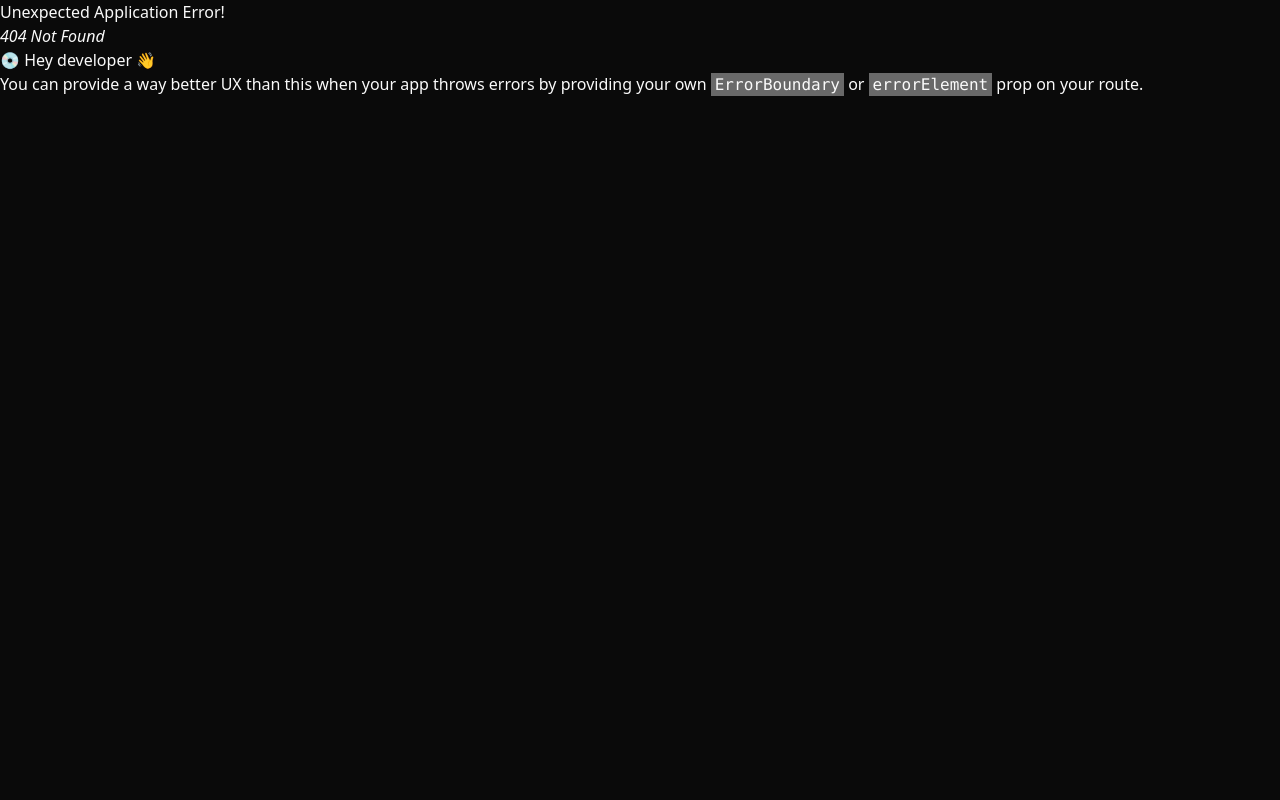
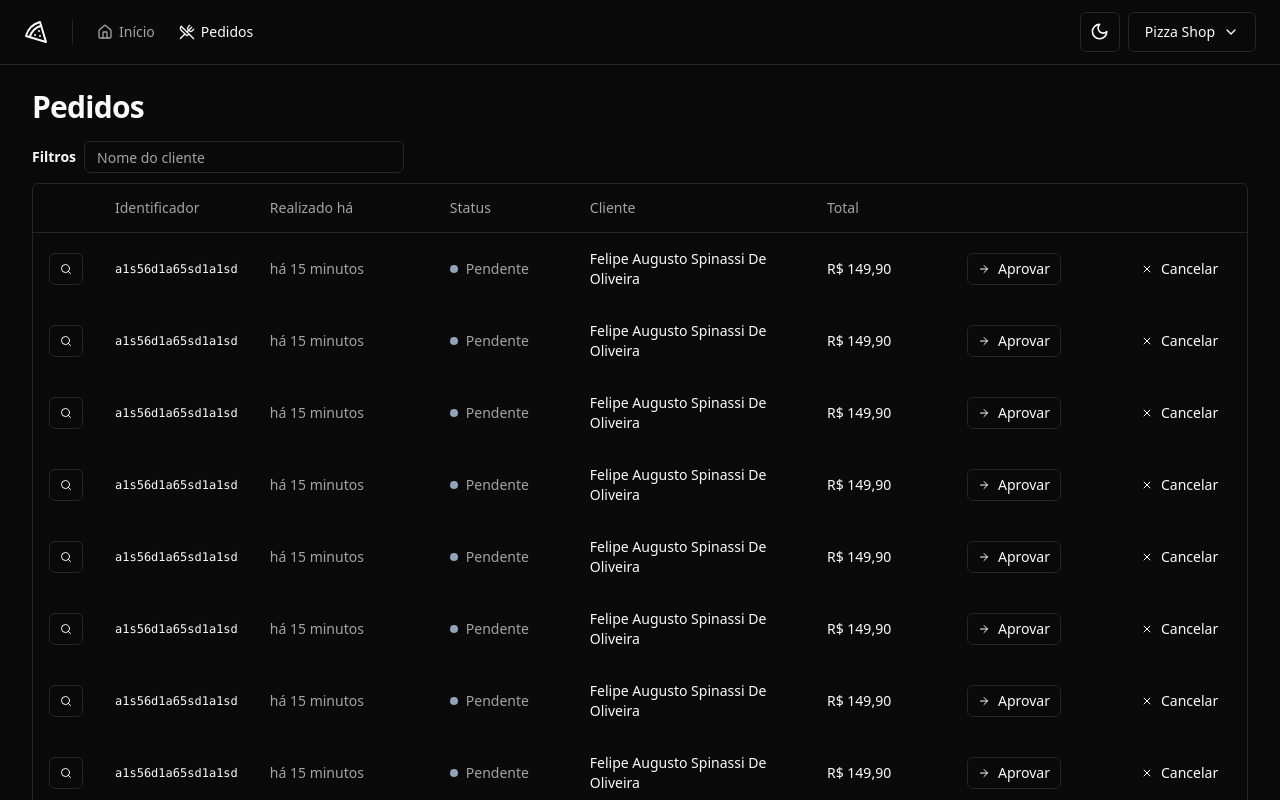
Before and after one commit to felipespinassi/pizzaShop, a React (Vite) app: page /orders in a window 1280 px wide. Before the commit this address had no page. Shown: the top 800 px of the page. Built offline with nearby package versions, Linux system fonts and the light colour scheme.

Commit message:
feat: add table and orders page

```diff
--- a/src/components/ui/button.tsx
+++ b/src/components/ui/button.tsx
@@ -1,8 +1,8 @@
-import * as React from "react"
-import { Slot } from "@radix-ui/react-slot"
-import { cva, type VariantProps } from "class-variance-authority"
+import * as React from "react";
+import { Slot } from "@radix-ui/react-slot";
+import { cva, type VariantProps } from "class-variance-authority";
 
-import { cn } from "@/lib/utils"
+import { cn } from "@/lib/utils";
 
 const buttonVariants = cva(
   "inline-flex items-center justify-center whitespace-nowrap rounded-md text-sm font-medium ring-offset-background transition-colors focus-visible:outline-none focus-visible:ring-2 focus-visible:ring-ring focus-visible:ring-offset-2 disabled:pointer-events-none disabled:opacity-50",
@@ -22,6 +22,7 @@
       size: {
         default: "h-10 px-4 py-2",
         sm: "h-9 rounded-md px-3",
+        xs: "h-8 px-2.5 ",
         lg: "h-11 rounded-md px-8",
         icon: "h-10 w-10",
       },
@@ -31,26 +32,26 @@
       size: "default",
     },
   }
-)
+);
 
 export interface ButtonProps
   extends React.ButtonHTMLAttributes<HTMLButtonElement>,
     VariantProps<typeof buttonVariants> {
-  asChild?: boolean
+  asChild?: boolean;
 }
 
 const Button = React.forwardRef<HTMLButtonElement, ButtonProps>(
   ({ className, variant, size, asChild = false, ...props }, ref) => {
-    const Comp = asChild ? Slot : "button"
+    const Comp = asChild ? Slot : "button";
     return (
       <Comp
         className={cn(buttonVariants({ variant, size, className }))}
         ref={ref}
         {...props}
       />
-    )
+    );
   }
-)
-Button.displayName = "Button"
+);
+Button.displayName = "Button";
 
-export { Button, buttonVariants }
+export { Button, buttonVariants };
--- /dev/null
+++ b/src/components/ui/table.tsx
@@ -0,0 +1,117 @@
+import * as React from "react"
+
+import { cn } from "@/lib/utils"
+
+const Table = React.forwardRef<
+  HTMLTableElement,
+  React.HTMLAttributes<HTMLTableElement>
+>(({ className, ...props }, ref) => (
+  <div className="relative w-full overflow-auto">
+    <table
+      ref={ref}
+      className={cn("w-full caption-bottom text-sm", className)}
+      {...props}
+    />
+  </div>
+))
+Table.displayName = "Table"
+
+const TableHeader = React.forwardRef<
+  HTMLTableSectionElement,
+  React.HTMLAttributes<HTMLTableSectionElement>
+>(({ className, ...props }, ref) => (
+  <thead ref={ref} className={cn("[&_tr]:border-b", className)} {...props} />
+))
+TableHeader.displayName = "TableHeader"
+
+const TableBody = React.forwardRef<
+  HTMLTableSectionElement,
+  React.HTMLAttributes<HTMLTableSectionElement>
+>(({ className, ...props }, ref) => (
+  <tbody
+    ref={ref}
+    className={cn("[&_tr:last-child]:border-0", className)}
+    {...props}
+  />
+))
+TableBody.displayName = "TableBody"
+
+const TableFooter = React.forwardRef<
+  HTMLTableSectionElement,
+  React.HTMLAttributes<HTMLTableSectionElement>
+>(({ className, ...props }, ref) => (
+  <tfoot
+    ref={ref}
+    className={cn(
+      "border-t bg-muted/50 font-medium [&>tr]:last:border-b-0",
+      className
+    )}
+    {...props}
+  />
+))
+TableFooter.displayName = "TableFooter"
+
+const TableRow = React.forwardRef<
+  HTMLTableRowElement,
+  React.HTMLAttributes<HTMLTableRowElement>
+>(({ className, ...props }, ref) => (
+  <tr
+    ref={ref}
+    className={cn(
+      "border-b transition-colors hover:bg-muted/50 data-[state=selected]:bg-muted",
+      className
+    )}
+    {...props}
+  />
+))
+TableRow.displayName = "TableRow"
+
+const TableHead = React.forwardRef<
+  HTMLTableCellElement,
+  React.ThHTMLAttributes<HTMLTableCellElement>
+>(({ className, ...props }, ref) => (
+  <th
+    ref={ref}
+    className={cn(
+      "h-12 px-4 text-left align-middle font-medium text-muted-foreground [&:has([role=checkbox])]:pr-0",
+      className
+    )}
+    {...props}
+  />
+))
+TableHead.displayName = "TableHead"
+
+const TableCell = React.forwardRef<
+  HTMLTableCellElement,
+  React.TdHTMLAttributes<HTMLTableCellElement>
+>(({ className, ...props }, ref) => (
+  <td
+    ref={ref}
+    className={cn("p-4 align-middle [&:has([role=checkbox])]:pr-0", className)}
+    {...props}
+  />
+))
+TableCell.displayName = "TableCell"
+
+const TableCaption = React.forwardRef<
+  HTMLTableCaptionElement,
+  React.HTMLAttributes<HTMLTableCaptionElement>
+>(({ className, ...props }, ref) => (
+  <caption
+    ref={ref}
+    className={cn("mt-4 text-sm text-muted-foreground", className)}
+    {...props}
+  />
+))
+TableCaption.displayName = "TableCaption"
+
+export {
+  Table,
+  TableHeader,
+  TableBody,
+  TableFooter,
+  TableHead,
+  TableRow,
+  TableCell,
+  TableCaption,
+}
--- /dev/null
+++ b/src/pages/app/orders/orders.tsx
@@ -0,0 +1,91 @@
+import { Button } from "@/components/ui/button";
+import { Input } from "@/components/ui/input";
+import {
+  Table,
+  TableBody,
+  TableCell,
+  TableHead,
+  TableHeader,
+  TableRow,
+} from "@/components/ui/table";
+import { ArrowRight, Search, X } from "lucide-react";
+import React from "react";
+import { Helmet } from "react-helmet-async";
+
+export default function Orders() {
+  return (
+    <>
+      <Helmet title="Pedidos" />
+
+      <div className=" flex flex-col gap-4">
+        <h1 className="text-3xl font-bold tracking-tight">Pedidos</h1>
+      </div>
+      <div className="space-y-2.5">
+        <form className="flex items-center gap-2">
+          <span className="text-sm font-semibold">Filtros</span>
+          <Input placeholder="Nome do cliente" className="h-8 w-[320px]" />
+        </form>
+        <div className="border rounded-md">
+          <Table>
+            <TableHeader>
+              <TableRow>
+                <TableHead className="w-[64px]"></TableHead>
+                <TableHead className="w-[140px]"> Identificador</TableHead>
+                <TableHead className="w-[180px]"> Realizado há</TableHead>
+                <TableHead className="w-[140px]"> Status</TableHead>
+                <TableHead> Cliente</TableHead>
+                <TableHead className="w-[140px]"> Total</TableHead>
+                <TableHead className="w-[164px]"> </TableHead>
+                <TableHead className="w-[132px]"> </TableHead>
+              </TableRow>
+            </TableHeader>
+            {Array.from({ length: 10 }).map((_, i) => {
+              return (
+                <TableBody key={i}>
+                  <TableRow>
+                    <TableCell>
+                      <Button variant={"outline"} size={"xs"}>
+                        <Search className="w-3 h-3" />
+                        <span className="sr-only">Detalhes do pedidos</span>
+                      </Button>
+                    </TableCell>
+                    <TableCell className="font-mono text-xs font-medium">
+                      a1s56d1a65sd1a1sd
+                    </TableCell>
+                    <TableCell className="text-muted-foreground ">
+                      há 15 minutos
+                    </TableCell>
+                    <TableCell>
+                      <div className="flex items-center gap-2">
+                        <span className="h-2 w-2 rounded-full bg-slate-400" />
+                        <span className=" font-medium text-muted-foreground">
+                          Pendente
+                        </span>
+                      </div>
+                    </TableCell>
+                    <TableCell className="font-medium ">
+                      Felipe Augusto Spinassi De Oliveira
+                    </TableCell>
+                    <TableCell className="font-medium"> R$ 149,90</TableCell>
+                    <TableCell>
+                      <Button variant={"outline"} size={"xs"}>
+                        <ArrowRight className="h-3 w-3 mr-2" />
+                        Aprovar
+                      </Button>
+                    </TableCell>
+                    <TableCell>
+                      <Button variant={"ghost"} size={"xs"}>
+                        <X className="h-3 w-3 mr-2" />
+                        Cancelar
+                      </Button>
+                    </TableCell>
+                  </TableRow>
+                </TableBody>
+              );
+            })}
+          </Table>
+        </div>
+      </div>
+    </>
+  );
+}
--- a/src/routes.tsx
+++ b/src/routes.tsx
@@ -4,6 +4,7 @@
 import { AppLayout } from "./pages/_layouts/app";
 import { AuthLayout } from "./pages/_layouts/auth";
 import SignUp from "./pages/auth/sign-up";
+import Orders from "./pages/app/orders/orders";
 
 export const router = createBrowserRouter([
   // { path: "/", element: <Dashboard /> },
@@ -16,6 +17,10 @@
       {
         path: "/",
         element: <Dashboard />,
+      },
+      {
+        path: "/orders",
+        element: <Orders />,
       },
     ],
   },
```
